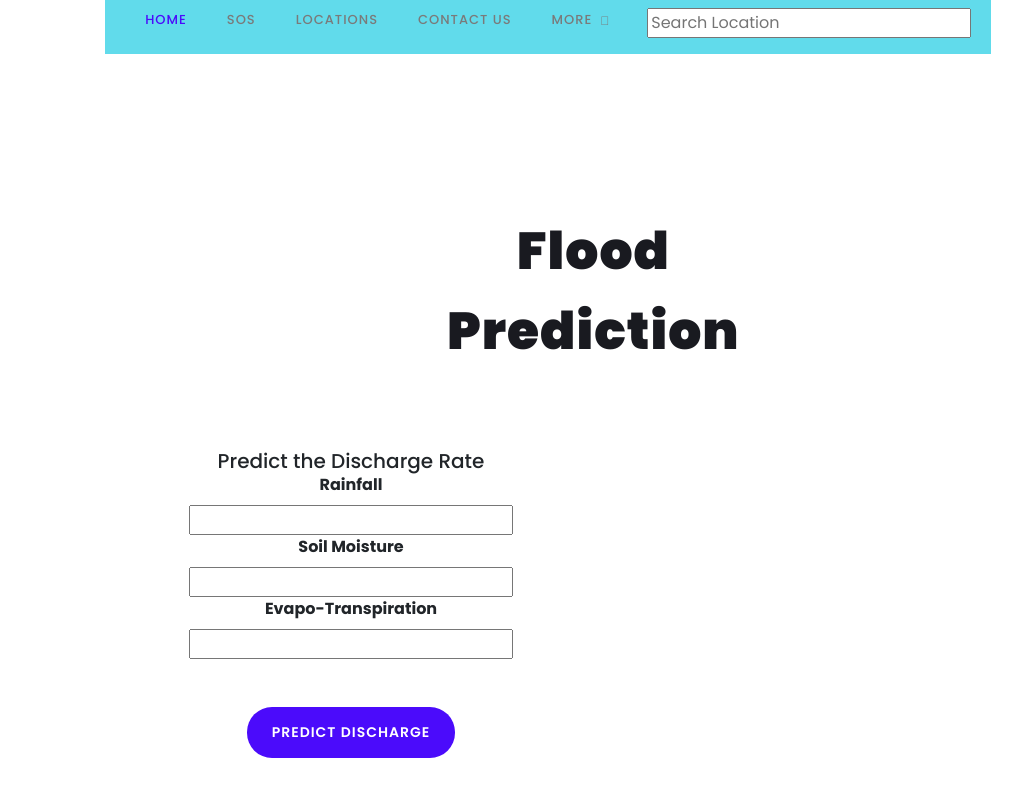
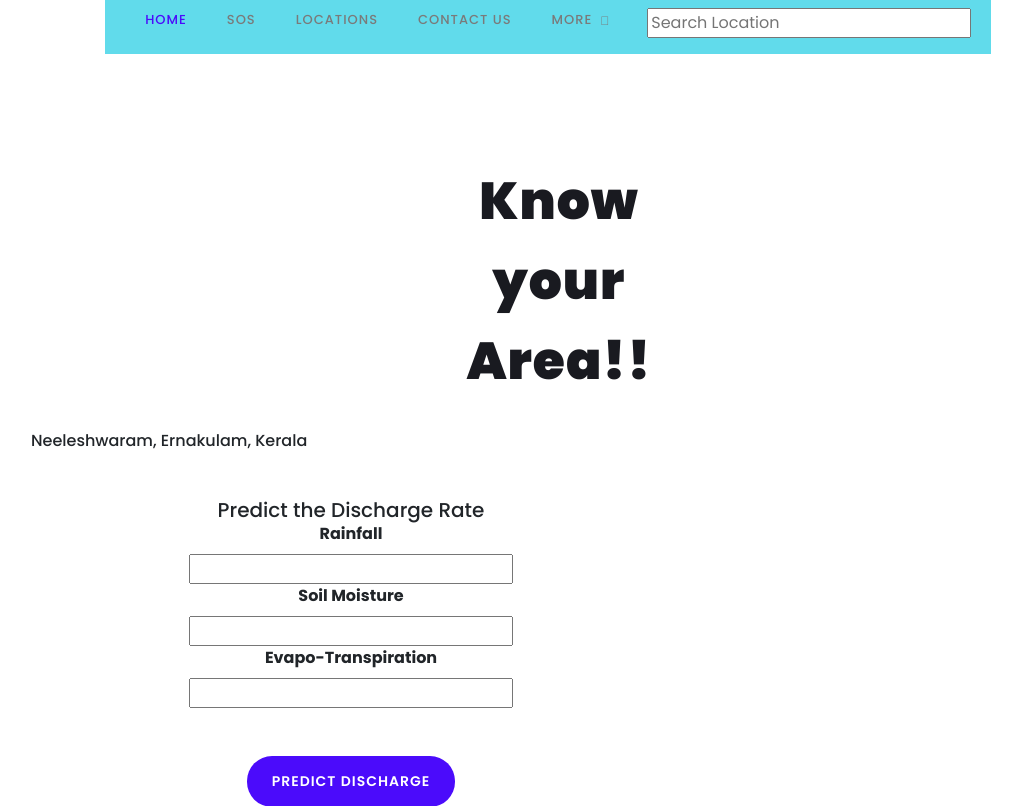
Before and after one commit to sandrasmenon18/Flood-Prediction-Alert-Project, a Flask app: page / in a window 1280 px wide; the page is wider, and only the part inside the window is pictured. Shown: the part 100-906 px from the top of that part, without its empty margins (113-1135 px from the left). Run offline with Flask 2, Linux system fonts and the light colour scheme; parts of the project's set-up code (start-up, migrations or seed data) failed here and were passed over; some libraries are stand-ins or nearby versions.

Commit message:
Update index.html

```diff
--- a/template/index.html
+++ b/template/index.html
@@ -93,7 +93,8 @@ https://templatemo.com/tm-540-lava-landing-page
             <div class="container">
                 <div class="row">
 
-                        <h1>Flood Prediction</h1>
+                        <h1>Know your Area!!</h1>
+                    <h6>Neeleshwaram, Ernakulam, Kerala</h6>
 
                         <div class="section no-pad-bot" id="index-banner">
                             <div class="container">
```
